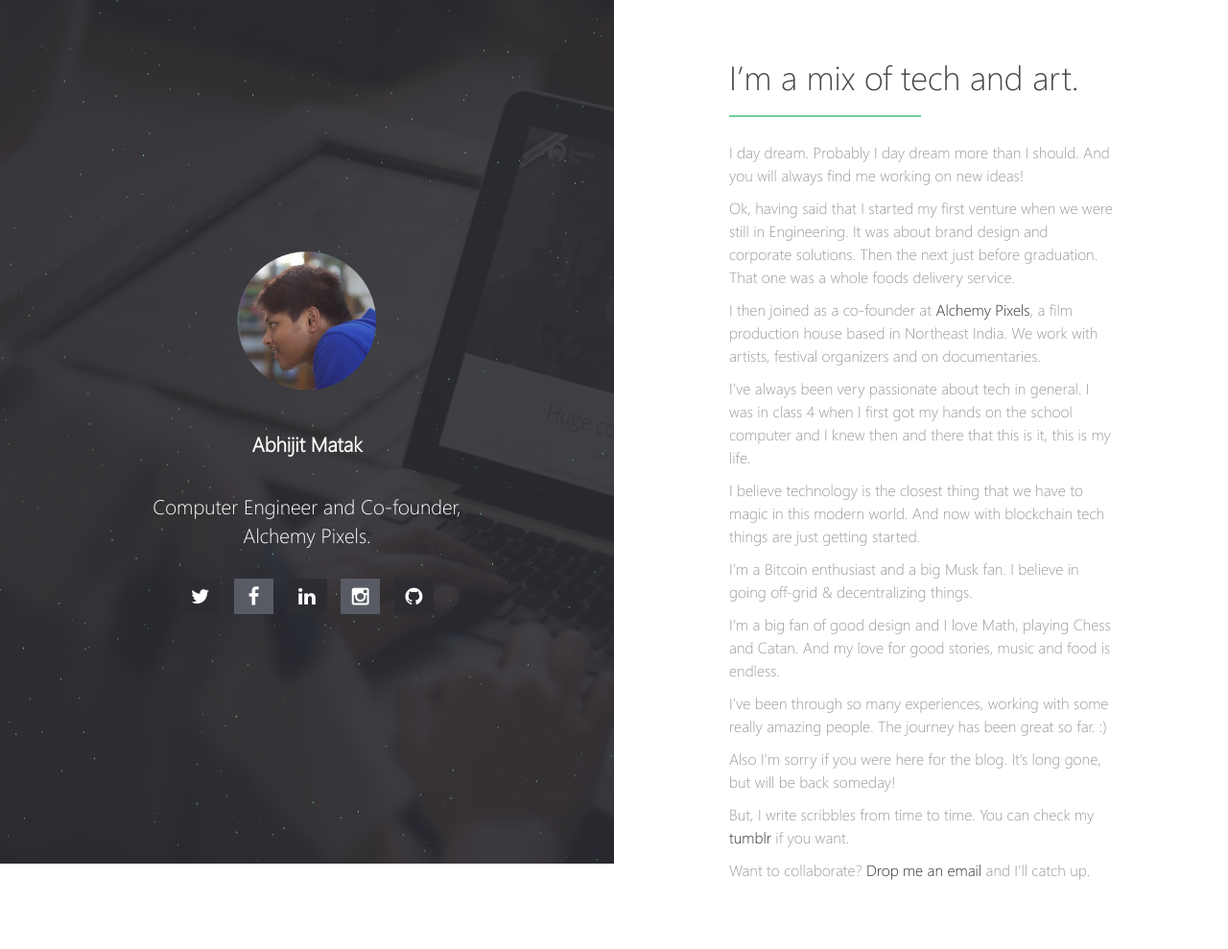
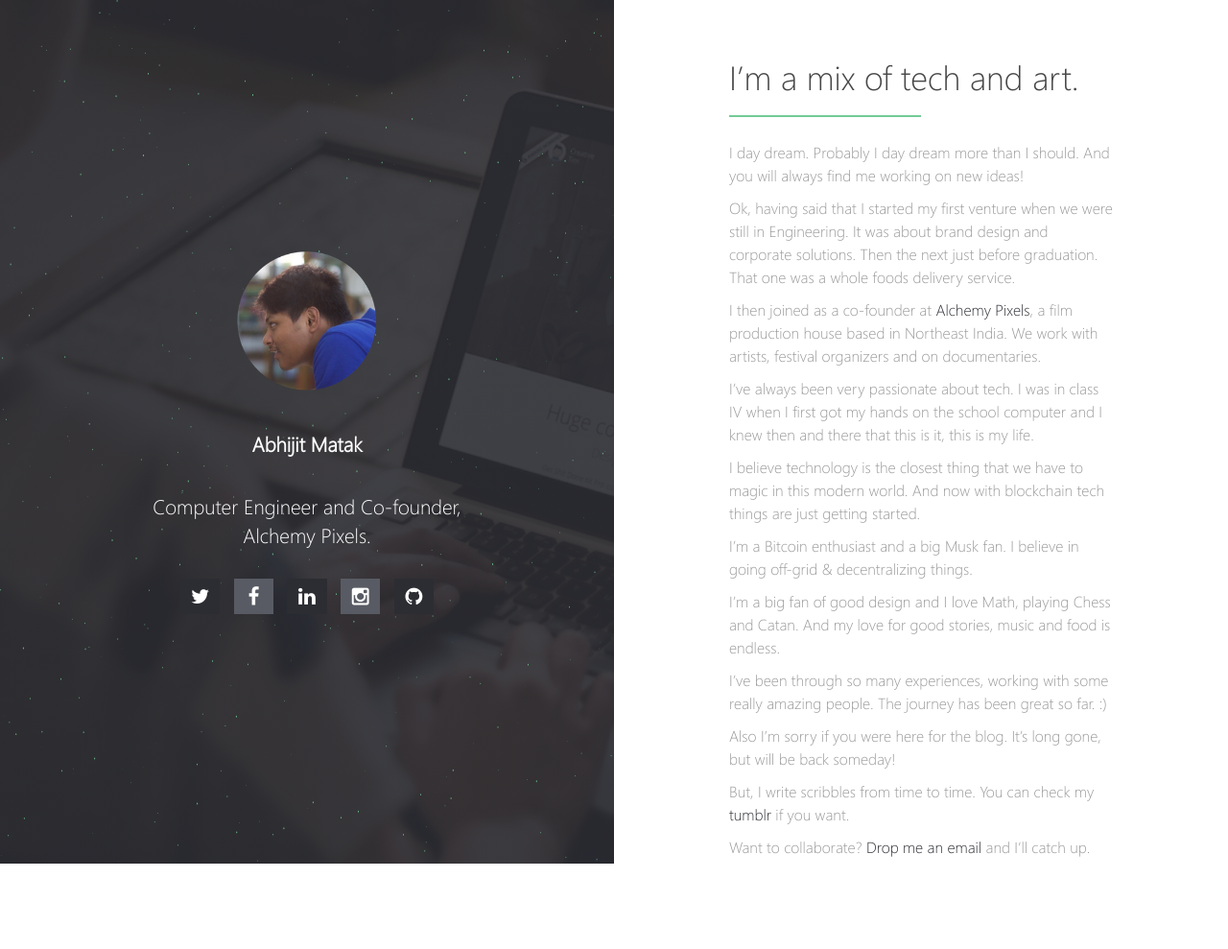
Before and after one commit to skyhitblog/skyhitblog.github.io, a Jekyll site: the page built from index.md, in a window 1280 px wide. Shown: the whole page at 96% size. Built offline with Jekyll 4.4.1, drawn with Linux system fonts in a browser that asks for light colours; our own code applies the rules of GitHub Pages for plain Markdown files; after the commit the page ends 965 px from its top, so only the background shows below that.

Commit message:
Update index.md

```diff
--- a/index.md
+++ b/index.md
@@ -9,7 +9,7 @@ Ok, having said that I started my first venture when we were still in Engineerin
 
 I then joined as a co-founder at [Alchemy Pixels](http://alchemypixels.com), a film production house based in Northeast India. We work with artists, festival organizers and on documentaries.
 
-I've always been very passionate about tech in general. I was in class 4 when I first got my hands on the school computer and I knew then and there that this is it, this is my life.
+I've always been very passionate about tech. I was in class IV when I first got my hands on the school computer and I knew then and there that this is it, this is my life.
 
 I believe technology is the closest thing that we have to magic in this modern world. And now with blockchain tech things are just getting started.
 
```
